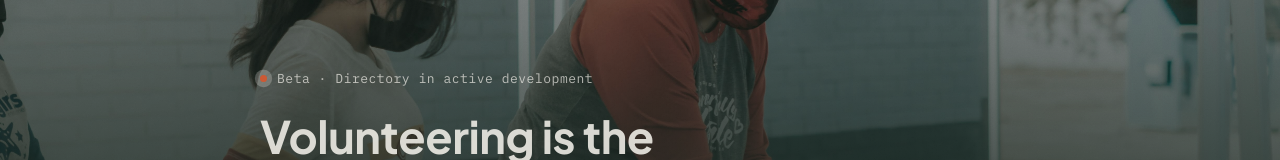
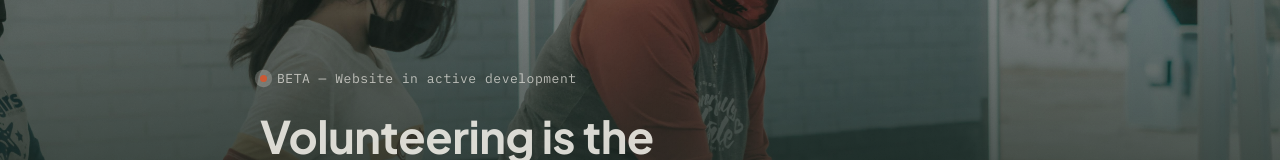
Before and after one commit to soggyramennoodle/Pitchin, a React (Vite) app: page / in a window 1280 px wide. Shown: the part 252-412 px from the top of the page. Built offline with nearby package versions, Linux system fonts and the light colour scheme.

Commit message:
Update landing contact and beta copy

```diff
--- a/src/App.jsx
+++ b/src/App.jsx
@@ -98,7 +98,7 @@ function Hero() {
       <div className="hero-body shell">
         <div className="hero-kicker" aria-hidden="true">
           <span className="hero-kicker-dot"/>
-          Beta · Directory in active development
+          BETA — Website in active development
         </div>
         <h1 className="hero-title">
           <span className="hero-line-1" aria-hidden="true">
@@ -750,7 +750,7 @@ function Footer() {
         <div>
           <h3 className="footer-col-heading">Contact</h3>
           <ul className="footer-links">
-            <li><a href="mailto:pitchin.live@hotmail.com">pitchin.live@hotmail.com</a></li>
+            <li><a href="mailto:hello@pitchin.live">hello@pitchin.live</a></li>
             <li><span style={{ color: 'rgba(242,240,233,0.35)', fontSize: '14px' }}>Saskatchewan, CA</span></li>
           </ul>
         </div>
```
